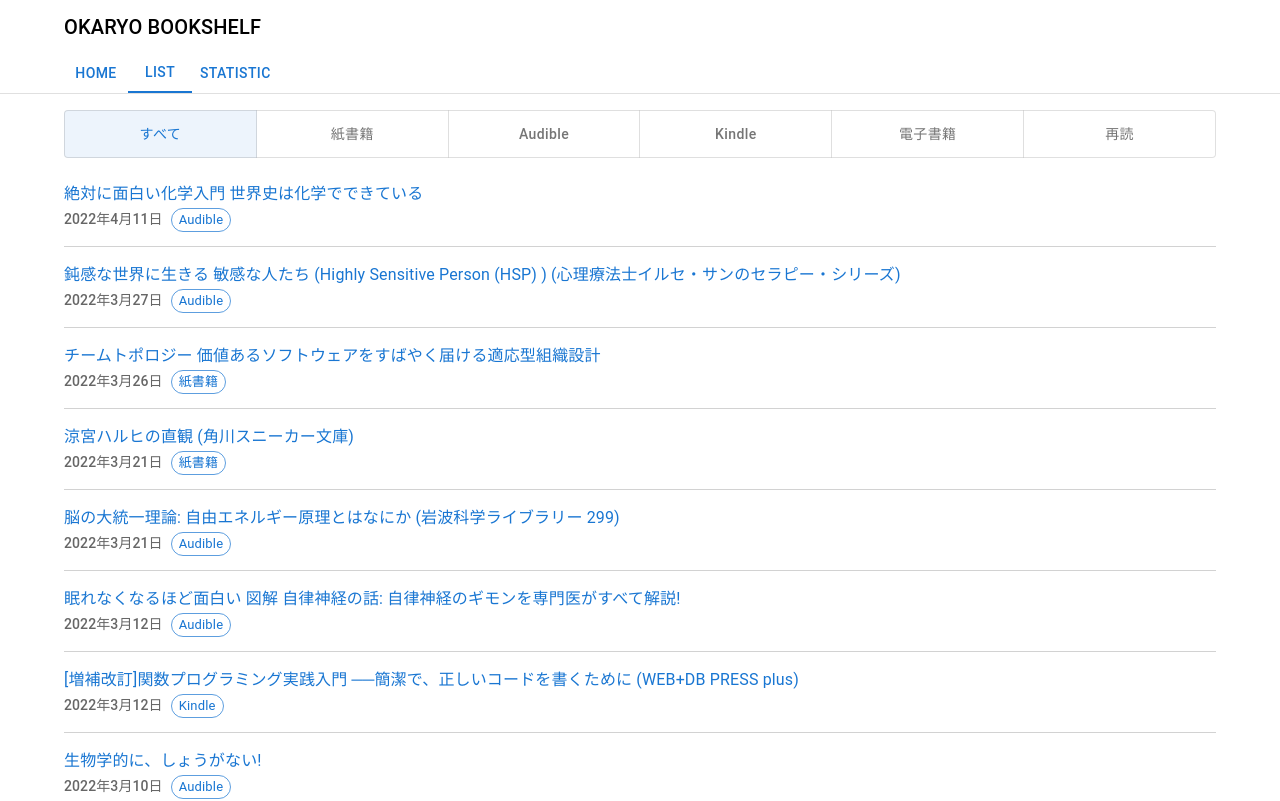
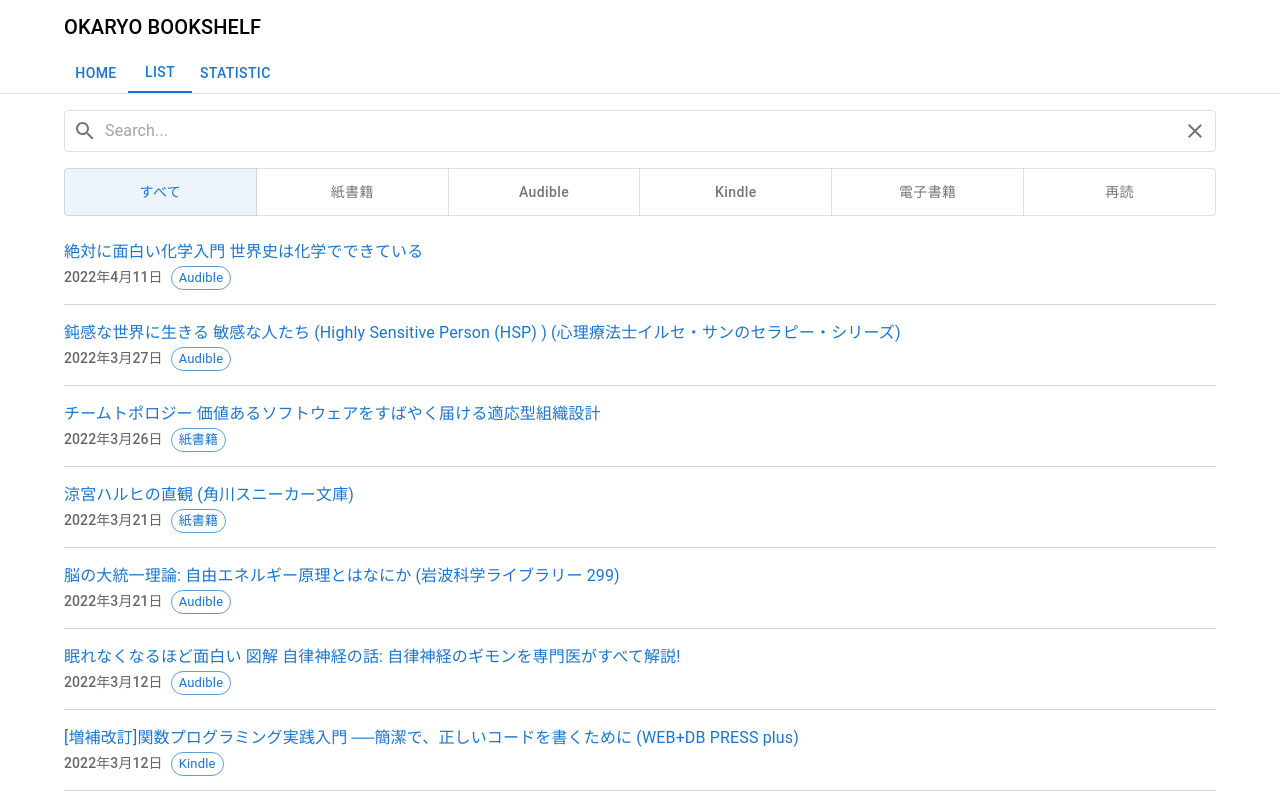
Before and after one commit to okaryo/book.okaryo.io, a Next.js app: page /list in a window 1280 px wide. Shown: the top 801 px of the page. Built offline with nearby package versions, Linux system fonts and the light colour scheme.

Commit message:
[modify] BookList to add serach form

```diff
--- a/src/components/BookList.tsx
+++ b/src/components/BookList.tsx
@@ -1,4 +1,6 @@
-import { Chip, Link, List, ListItem, ListItemButton, ListItemText, Stack, ToggleButton, ToggleButtonGroup, Typography } from '@mui/material'
+import { Chip, IconButton, InputBase, Link, List, ListItem, ListItemButton, ListItemText, Stack, ToggleButton, ToggleButtonGroup, Typography } from '@mui/material'
+import SearchIcon from '@mui/icons-material/Search'
+import CloseIcon from '@mui/icons-material/Close'
 import { Box } from '@mui/system'
 import { useState } from 'react'
 import { useSelector } from 'react-redux'
@@ -9,33 +11,55 @@ type FilterType = 'All' | 'Paper' | 'Audible' | 'Kindle' | 'Ebook' | 'Rereading'
 
 const BookList = () => {
   const allBookRecords = useSelector((state: RootState) => state.domain.bookRecords)
+  const [searchTitle, setSearchTitle] = useState('')
   const [filterType, setFilterType] = useState<FilterType>('All')
 
+  const searchedTitleRecords = allBookRecords.searchByTitle(searchTitle)
   let bookRecords: BookRecords
   switch (filterType) {
     case 'All':
-      bookRecords = allBookRecords
+      bookRecords = searchedTitleRecords
       break
     case 'Paper':
-      bookRecords = allBookRecords.filterByPaperFormat()
+      bookRecords = searchedTitleRecords.filterByPaperFormat()
       break
     case 'Audible':
-      bookRecords = allBookRecords.filterByAudibleFormat()
+      bookRecords = searchedTitleRecords.filterByAudibleFormat()
       break
     case 'Kindle':
-      bookRecords = allBookRecords.filterByKindleFormat()
+      bookRecords = searchedTitleRecords.filterByKindleFormat()
       break
     case 'Ebook':
-      bookRecords = allBookRecords.filterByEbookFormat()
+      bookRecords = searchedTitleRecords.filterByEbookFormat()
       break
     case 'Rereading':
-      bookRecords = allBookRecords.filterByRereading()
+      bookRecords = searchedTitleRecords.filterByRereading()
       break
   }
 
-
   return (
     <Box>
+      <Stack
+        component='form'
+        direction='row'
+        sx={{dispaly: 'flex', alignItems: 'center', border: 1, borderRadius: '4px', borderColor: '#0000001f'}}
+      >
+        <IconButton>
+          <SearchIcon />
+        </IconButton>
+        <InputBase
+          sx={{flex: 1}}
+          placeholder='Search...'
+          value={searchTitle}
+          onChange={(event) => setSearchTitle(event.target.value)}
+        />
+        <IconButton onClick={() => setSearchTitle('')}>
+          <CloseIcon />
+        </IconButton>
+      </Stack>
+
+      <Box sx={{height: 16}}></Box>
+
       <ToggleButtonGroup
         exclusive
         fullWidth
```
